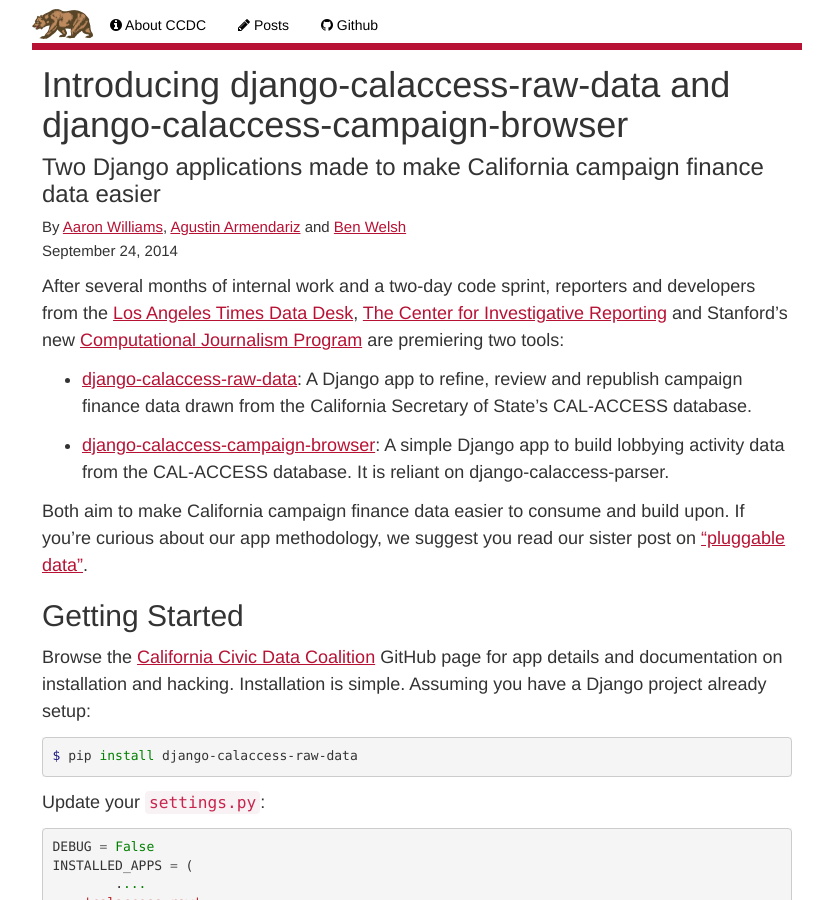
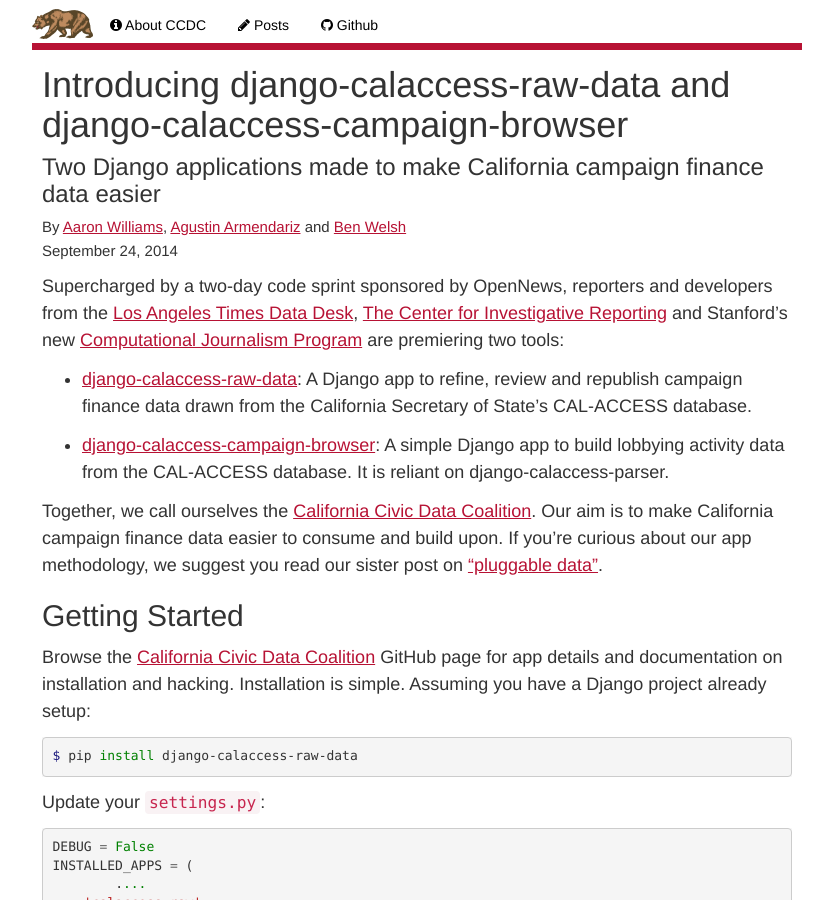
Before and after one commit to palewire/californiacivicdata.org, a Jekyll site: the page built from _posts/2014-09-24-calaccess-code-convening.markdown, in a window 1280 px wide and 900 px high. Shown: the whole window, without its empty margins (223-1056 px from the left). Built offline with Jekyll 4.4.1, drawn with Linux system fonts in a browser that asks for light colours.

Commit message:
Updated 2014-09-24-calaccess-code-convening.markdown

```diff
--- a/_posts/2014-09-24-calaccess-code-convening.markdown
+++ b/_posts/2014-09-24-calaccess-code-convening.markdown
@@ -6,13 +6,13 @@
 published: true
 ---
 
-After several months of internal work and a two-day code sprint, reporters and developers from the [Los Angeles Times Data Desk](http://www.latimes.com/local/datadesk/), [The Center for Investigative Reporting](http://cironline.org/) and Stanford's new [Computational Journalism Program](http://towcenter.org/blog/data-journalist-profile-cheryl-phillips-stanford-data-journalism/) are premiering two tools:
+Supercharged by a two-day code sprint sponsored by OpenNews, reporters and developers from the [Los Angeles Times Data Desk](http://www.latimes.com/local/datadesk/), [The Center for Investigative Reporting](http://cironline.org/) and Stanford's new [Computational Journalism Program](http://towcenter.org/blog/data-journalist-profile-cheryl-phillips-stanford-data-journalism/) are premiering two tools:
 
 - [django-calaccess-raw-data](http://django-calaccess-campaign-browser.californiacivicdata.org/en/latest/): A Django app to refine, review and republish campaign finance data drawn from the California Secretary of State’s CAL-ACCESS database.
 
 - [django-calaccess-campaign-browser](https://github.com/california-civic-data-coalition/django-calaccess-lobbying-browser): A simple Django app to build lobbying activity data from the CAL-ACCESS database. It is reliant on django-calaccess-parser.
 
-Both aim to make California campaign finance data easier to consume and build upon. If you're curious about our app methodology, we suggest you read our sister post on ["pluggable data"](http://www.californiacivicdata.org/2014/09/24/pluggable-data/).
+Together, we call ourselves the [California Civic Data Coalition](http://www.californiacivicdata.org/). Our aim is to make California campaign finance data easier to consume and build upon. If you're curious about our app methodology, we suggest you read our sister post on ["pluggable data"](http://www.californiacivicdata.org/2014/09/24/pluggable-data/).
 
 ## Getting Started
 
```
